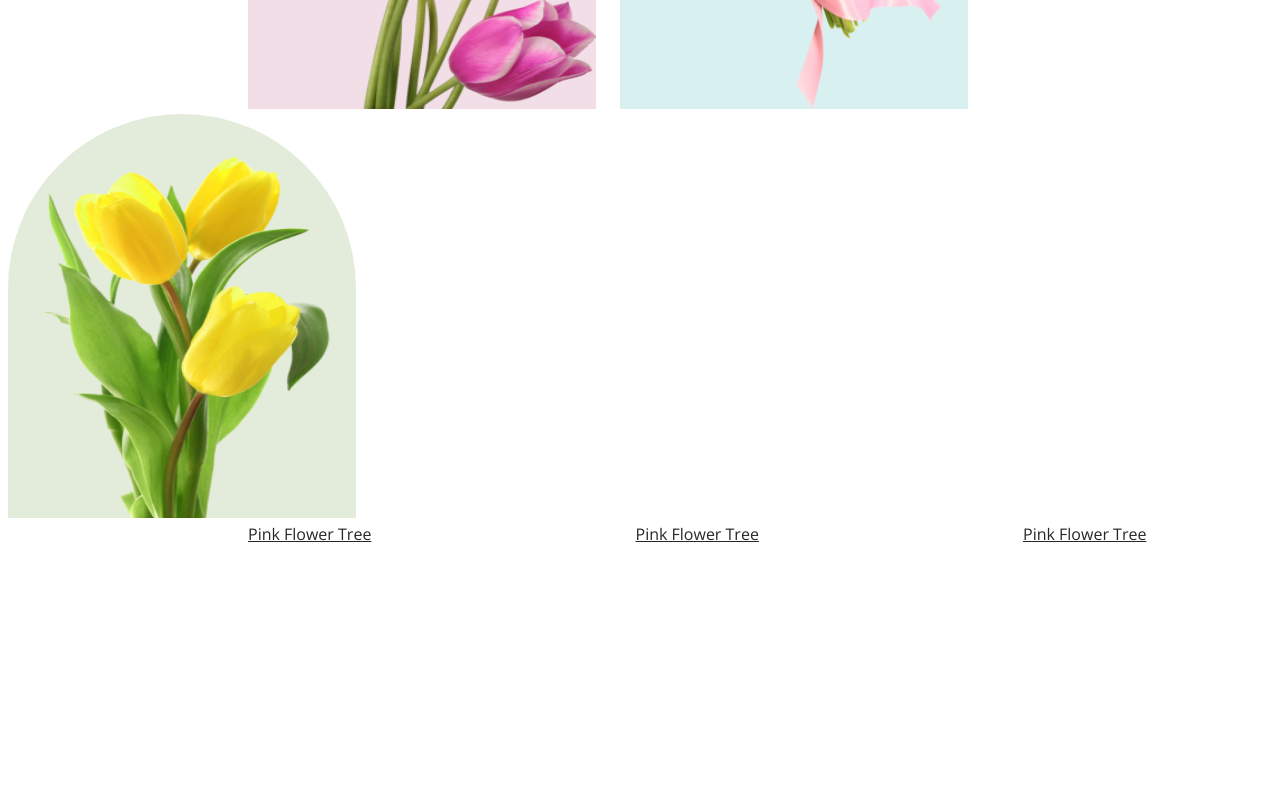
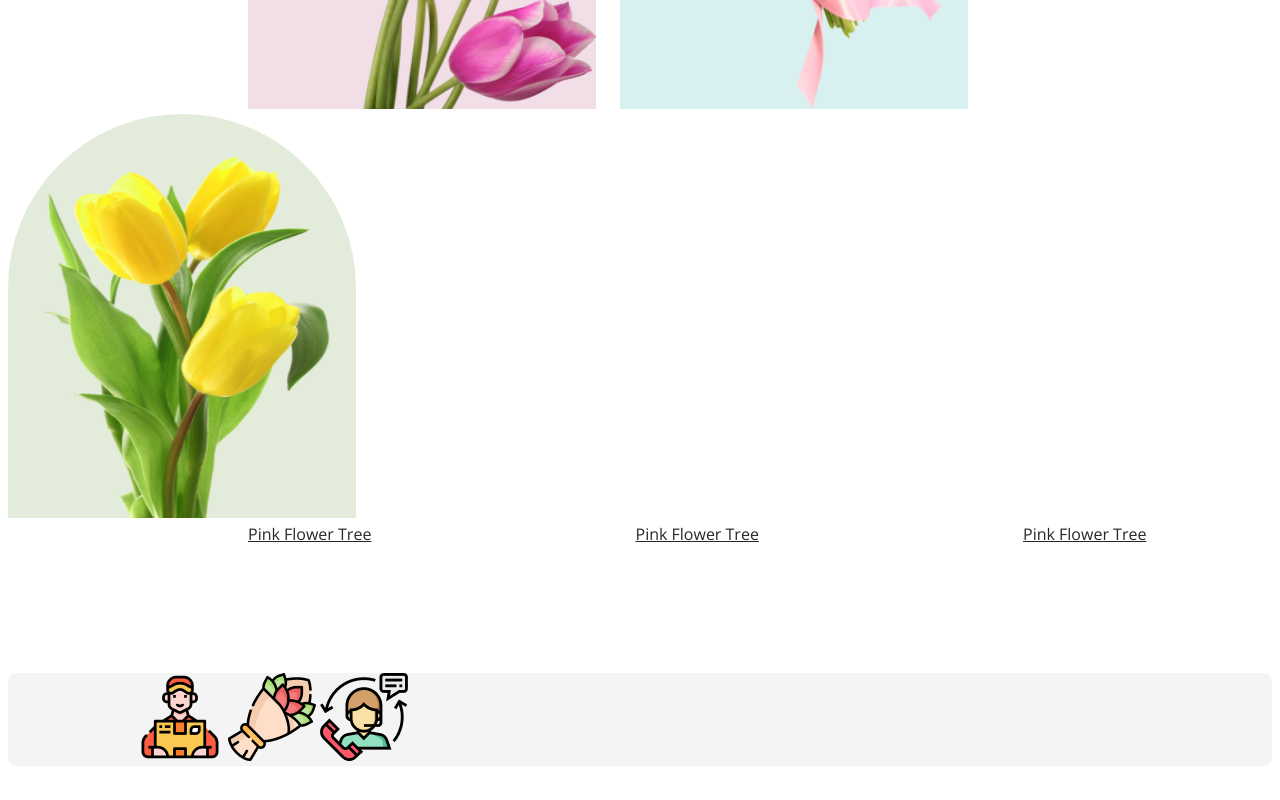
Before and after one commit to mstr5820/Assignment-1, a plain HTML site: page index.html in a window 1280 px wide. Shown: the part 1409-2209 px from the top of the page. Before the commit the page ends 1962 px from the top, so only its background shows below. Drawn offline with nearby package versions, Linux system fonts and the light colour scheme.

Commit message:
icon menu Add

```diff
--- a/index.html
+++ b/index.html
@@ -48,6 +48,13 @@
                 </div>
             </div>
         </section>
+        <section class="icon-menu">
+            <div class="mini-icon">
+                <img src="Photos/Group 57.png" alt="">
+                <img src="Photos/Group 58.png" alt="">
+                <img src="Photos/Group 59.png" alt="">
+            </div>
+        </section>
     </main>
     <footer>
 
--- a/style.css
+++ b/style.css
@@ -96,10 +96,20 @@ body {
     background: rgba(71, 125, 17, 0.15);
 }
 
-.lin-k{
+.lin-k {
     color: #272727;
     justify-content: space-between;
     text-align: center;
     margin-left: 240px;
     margin-right: 20px;
 }
+
+.icon-menu {
+    border-radius: 8px;
+    background: rgba(39, 39, 39, 0.05);
+}
+
+.mini-icon {
+    margin: 128px;
+    justify-content: space-between;
+}
```
